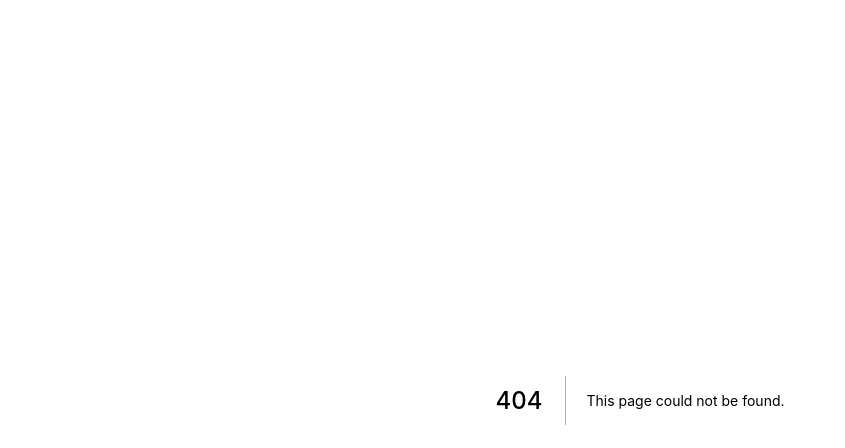
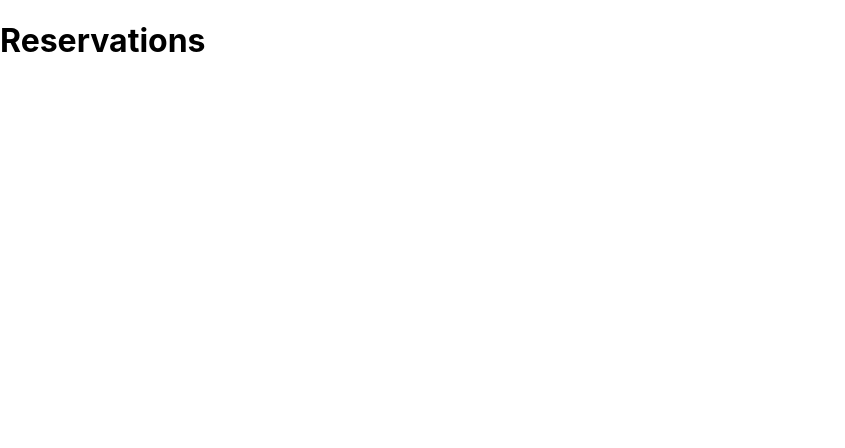
Before and after one commit to v-code-team-pioneer-inc/ccrs-frontend, a Next.js app: page /mypage/reservations in a window 1280 px wide. Before the commit this address had no page. Shown: the top 448 px of the page, without its empty margins (0-845 px from the left). Built offline with nearby package versions, Linux system fonts and the light colour scheme.

Commit message:
[ADD]現状必要なページ

```diff
--- /dev/null
+++ b/pages/mypage/reservations.js
@@ -0,0 +1,8 @@
+// ログインユーザーの予約一覧を表示する
+export default function Reservations() {
+  return (
+    <div>
+      <h1>Reservations</h1>
+    </div>
+  );
+}
--- a/pages/signin.js
+++ b/pages/signin.js
@@ -1,5 +1,7 @@
 export default function Signin() {
   return (
     <h1>Signin</h1>
+
+    // フォームを用意
   );
 }
--- a/pages/signup.js
+++ b/pages/signup.js
@@ -1,5 +1,7 @@
 export default function Signup() {
   return (
     <h1>Signup</h1>
+
+    // フォームを用意
   );
 }
```
Also changed, not shown: pages/mypage/index.js (added, +10 -0 lines).
